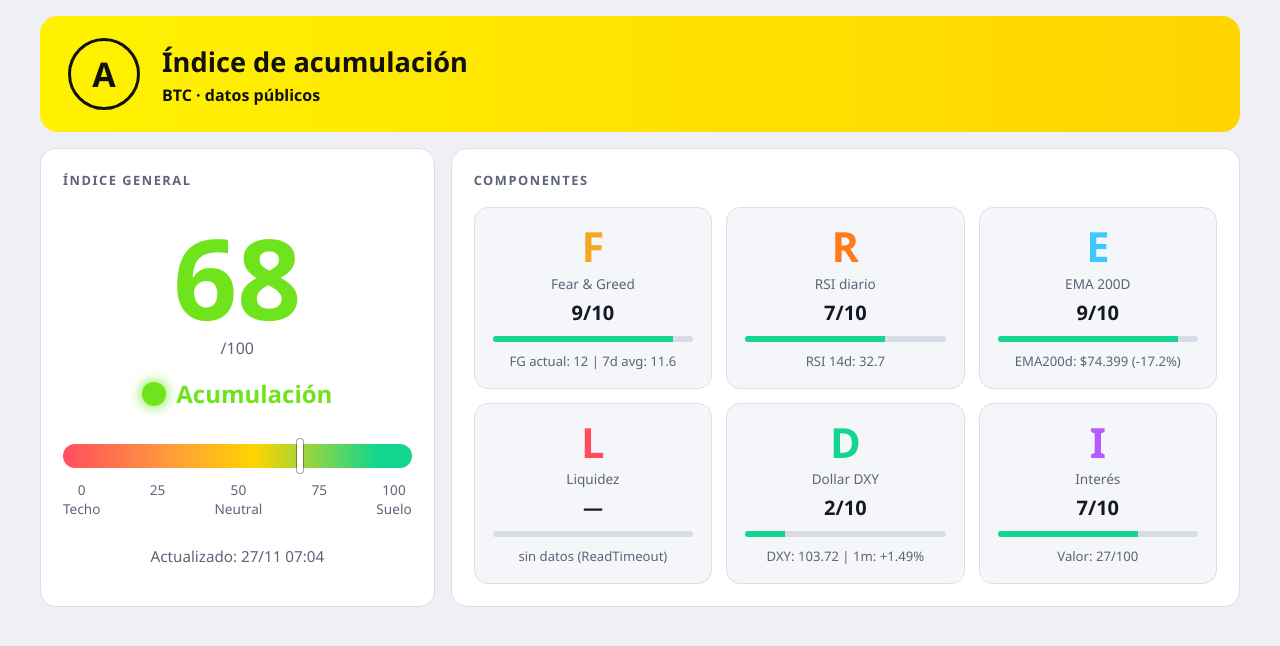
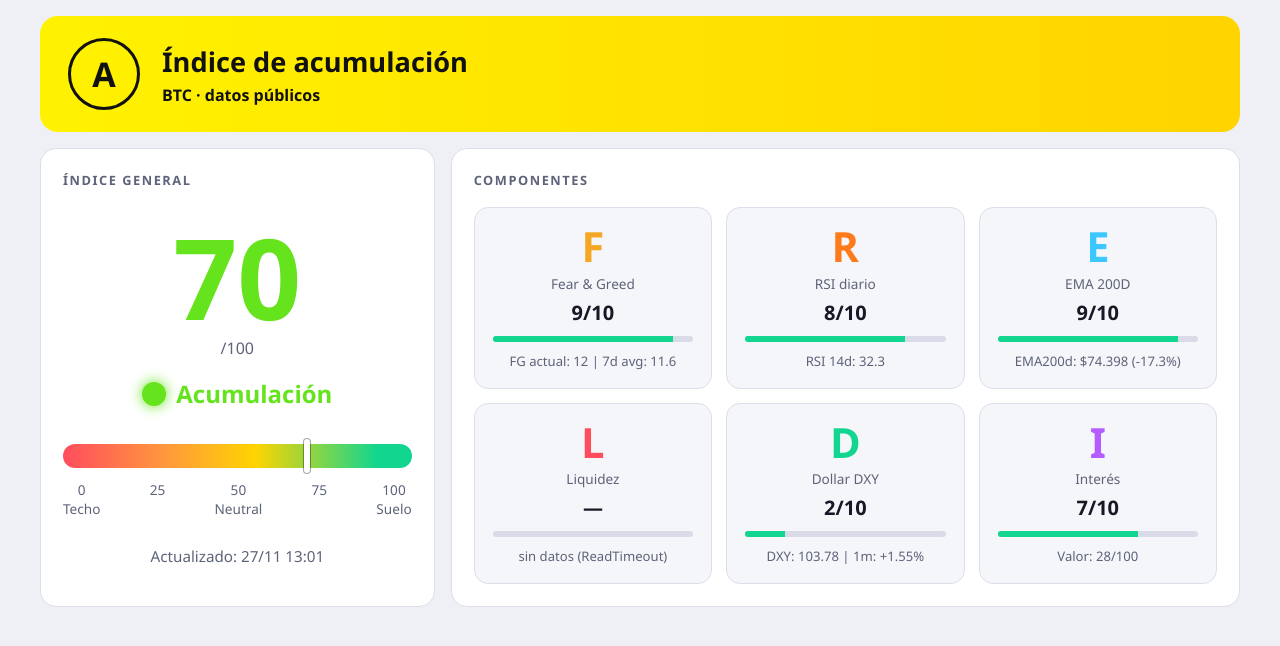
Before and after one commit to Malaga2024525542/dashboard, a plain HTML site: page docs/index.html in a window 1280 px wide. Drawn offline with Linux system fonts and the light colour scheme.

Commit message:
Actualizar índice

```diff
--- a/docs/index.html
+++ b/docs/index.html
@@ -43,7 +43,7 @@ html{height:100%}body{margin:0;min-height:100%;background:var(--bg);color:var(--
 <section class="panel"><h2>Componentes</h2><div class="cards" id="cards"></div></section>
 </main></div>
 <script>
-const D={"comps": [{"k": "F", "n": "Fear & Greed", "c": "#f5a623", "s": 9, "d": "FG actual: 12 | 7d avg: 11.6"}, {"k": "R", "n": "RSI diario", "c": "#ff7a1a", "s": 7, "d": "RSI 14d: 32.7"}, {"k": "E", "n": "EMA 200D", "c": "#3cc8ff", "s": 9, "d": "EMA200d: $74.399 (-17.2%)"}, {"k": "L", "n": "Liquidez", "c": "#ff4d5e", "s": null, "d": "sin datos (ReadTimeout)"}, {"k": "D", "n": "Dollar DXY", "c": "#12d68f", "s": 2, "d": "DXY: 103.72 | 1m: +1.49%"}, {"k": "I", "n": "Interés", "c": "#b45cff", "s": 7, "d": "Valor: 27/100"}], "index": 68, "updated": "2026-11-27T07:04:32.818462+00:00"};
+const D={"comps": [{"k": "F", "n": "Fear & Greed", "c": "#f5a623", "s": 9, "d": "FG actual: 12 | 7d avg: 11.6"}, {"k": "R", "n": "RSI diario", "c": "#ff7a1a", "s": 8, "d": "RSI 14d: 32.3"}, {"k": "E", "n": "EMA 200D", "c": "#3cc8ff", "s": 9, "d": "EMA200d: $74.398 (-17.3%)"}, {"k": "L", "n": "Liquidez", "c": "#ff4d5e", "s": null, "d": "sin datos (ReadTimeout)"}, {"k": "D", "n": "Dollar DXY", "c": "#12d68f", "s": 2, "d": "DXY: 103.78 | 1m: +1.55%"}, {"k": "I", "n": "Interés", "c": "#b45cff", "s": 7, "d": "Valor: 28/100"}], "index": 70, "updated": "2026-11-27T13:01:35.649336+00:00"};
 const zonas=[[80,"Acumulación fuerte"],[60,"Acumulación"],[40,"Neutral"],[20,"Precaución"],[0,"Techo: distribuir"]];
 const cards=document.getElementById("cards");
 D.comps.forEach(c=>{const el=document.createElement("div");el.className="card";
```
